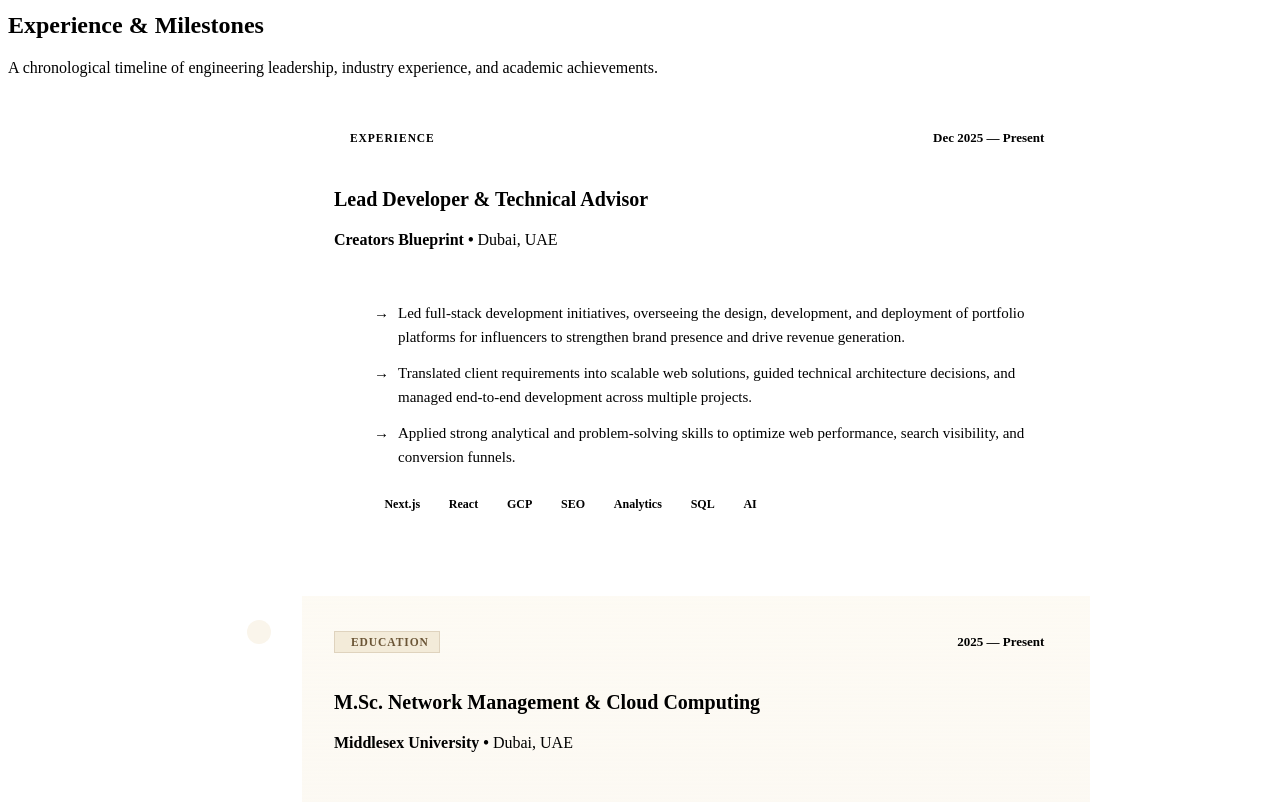
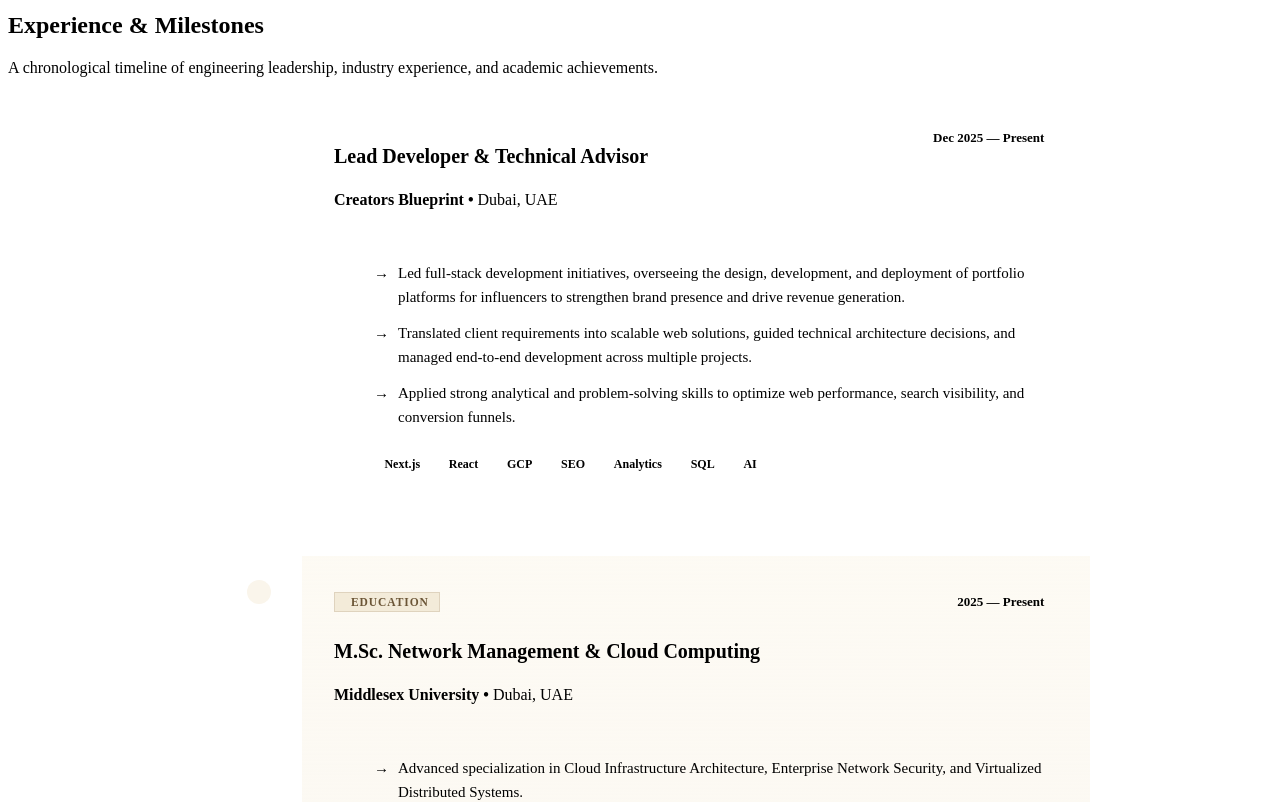
Before and after one commit to vk-varun/vk-varun.github.io, a React (Vite) app: page / in a window 1280 px wide. Shown: the part 4700-5502 px from the top of the page. Built offline with nearby package versions, Linux system fonts and the light colour scheme; the HTML template or start-up script is replaced by a standard one.

Commit message:
Update work experience cards format

```diff
--- a/src/sections/Experience/Experience.jsx
+++ b/src/sections/Experience/Experience.jsx
@@ -84,8 +84,9 @@ const timelineEntries = [
     company: 'University Degree',
     period: 'Graduated',
     location: 'Academic Milestone',
+    honor: 'Summa Cum Laude',
     highlights: [
-      'Graduated with highest honors (Summa Cum Laude) specializing in Distributed Systems & Software Engineering.',
+      'Graduated with highest academic honors (Summa Cum Laude) specializing in Distributed Systems & Software Engineering.',
       'Core foundation in data structures, algorithms, operating systems, software engineering principles, and distributed architectures.',
     ],
     tech: ['Distributed Systems', 'Software Engineering', 'Algorithms', 'Computer Systems'],
@@ -145,33 +146,35 @@ export default function Experience() {
                       isEducation ? styles.educationCard : ''
                     }`}
                   >
-                    <div className={styles.cardHeaderRow}>
-                      <span
-                        className={`${styles.typeBadge} ${
-                          isEducation ? styles.educationTypeBadge : styles.workTypeBadge
-                        }`}
-                      >
-                        <i
-                          className={isEducation ? 'ri-graduation-cap-line' : 'ri-briefcase-line'}
-                          aria-hidden="true"
-                        />
-                        <span>{isEducation ? 'Education' : 'Experience'}</span>
-                      </span>
+                    <div className={styles.cardTop}>
+                      <div>
+                        {isEducation && (
+                          <div className={styles.educationTypeBadgeWrapper}>
+                            <span className={styles.educationTypeBadge}>
+                              <i className="ri-graduation-cap-line" aria-hidden="true" />
+                              <span>Education</span>
+                            </span>
+                          </div>
+                        )}
+                        <div className={styles.roleTitleGroup}>
+                          <h3 className={styles.roleTitle}>{item.role}</h3>
+                          {item.honor && (
+                            <span className={styles.honorBadge}>
+                              <i className="ri-award-fill" aria-hidden="true" />
+                              <span>{item.honor}</span>
+                            </span>
+                          )}
+                        </div>
+                        <p className={styles.companyName}>
+                          {item.company} •{' '}
+                          <span style={{ fontWeight: 400 }}>{item.location}</span>
+                        </p>
+                      </div>
 
                       <span className={styles.periodBadge}>
                         <i className="ri-calendar-line" aria-hidden="true" />
                         <span>{item.period}</span>
                       </span>
-                    </div>
-
-                    <div className={styles.cardTop}>
-                      <div>
-                        <h3 className={styles.roleTitle}>{item.role}</h3>
-                        <p className={styles.companyName}>
-                          {item.company} •{' '}
-                          <span style={{ fontWeight: 400 }}>{item.location}</span>
-                        </p>
-                      </div>
                     </div>
 
                     <ul className={styles.highlightsList}>
--- a/src/sections/Experience/Experience.module.css
+++ b/src/sections/Experience/Experience.module.css
@@ -109,15 +109,11 @@
   transform: translateY(-2px);
 }
 
-.cardHeaderRow {
-  display: flex;
-  align-items: center;
-  justify-content: space-between;
-  gap: 0.75rem;
-  margin-bottom: 1rem;
+.educationTypeBadgeWrapper {
+  margin-bottom: 0.5rem;
 }
 
-.typeBadge {
+.educationTypeBadge {
   display: inline-flex;
   align-items: center;
   gap: 0.35rem;
@@ -125,27 +121,46 @@
   font-weight: 700;
   text-transform: uppercase;
   letter-spacing: 0.08em;
-  padding: 0.25rem 0.65rem;
+  padding: 0.2rem 0.65rem;
+  border-radius: var(--radius-pill);
+  color: #6b5536;
+  background-color: #f3ebd9;
+  border: 1px solid #dfd3be;
+}
+
+.roleTitleGroup {
+  display: flex;
+  align-items: center;
+  flex-wrap: wrap;
+  gap: 0.6rem;
+}
+
+.honorBadge {
+  display: inline-flex;
+  align-items: center;
+  gap: 0.35rem;
+  font-size: 0.75rem;
+  font-weight: 700;
+  letter-spacing: 0.05em;
+  text-transform: uppercase;
+  color: #11120d;
+  background: linear-gradient(135deg, #f7ecd5 0%, #ecd9b3 100%);
+  border: 1px solid #d4c29d;
+  box-shadow: 0 2px 6px rgba(17, 18, 13, 0.06);
+  padding: 0.22rem 0.7rem;
   border-radius: var(--radius-pill);
 }
 
-.workTypeBadge {
-  color: var(--color-primary);
-  background-color: var(--color-accent-light);
-  border: 1px solid var(--color-border);
-}
-
-.educationTypeBadge {
-  color: #6b5536;
-  background-color: #f3ebd9;
-  border: 1px solid #dfd3be;
+.honorBadge i {
+  color: #a88132;
+  font-size: 0.85rem;
 }
 
 .cardTop {
   display: flex;
   flex-direction: column;
   justify-content: space-between;
-  gap: 0.5rem;
+  gap: 0.75rem;
   margin-bottom: 1.25rem;
   padding-bottom: 1rem;
   border-bottom: 1px solid var(--color-border-subtle);
@@ -154,7 +169,7 @@
 @media (min-width: 640px) {
   .cardTop {
     flex-direction: row;
-    align-items: center;
+    align-items: flex-start;
   }
 }
 
```
